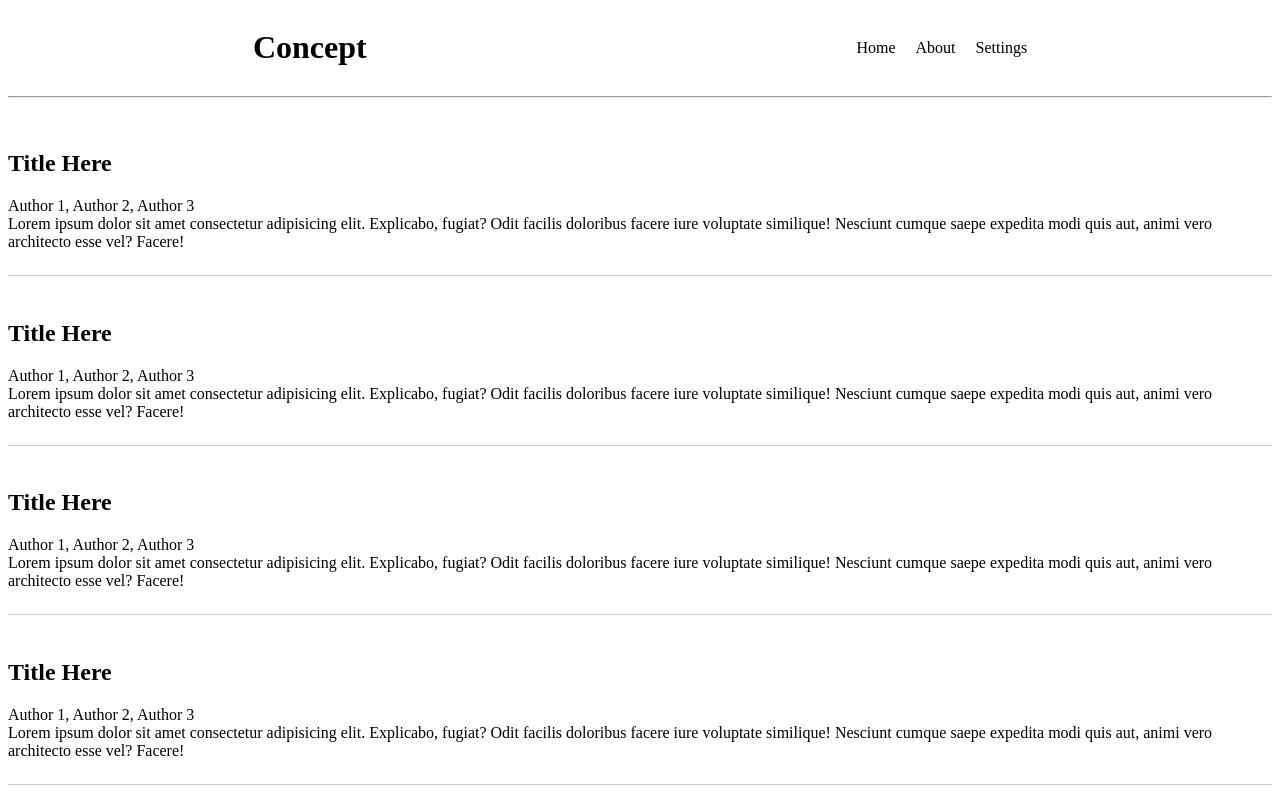
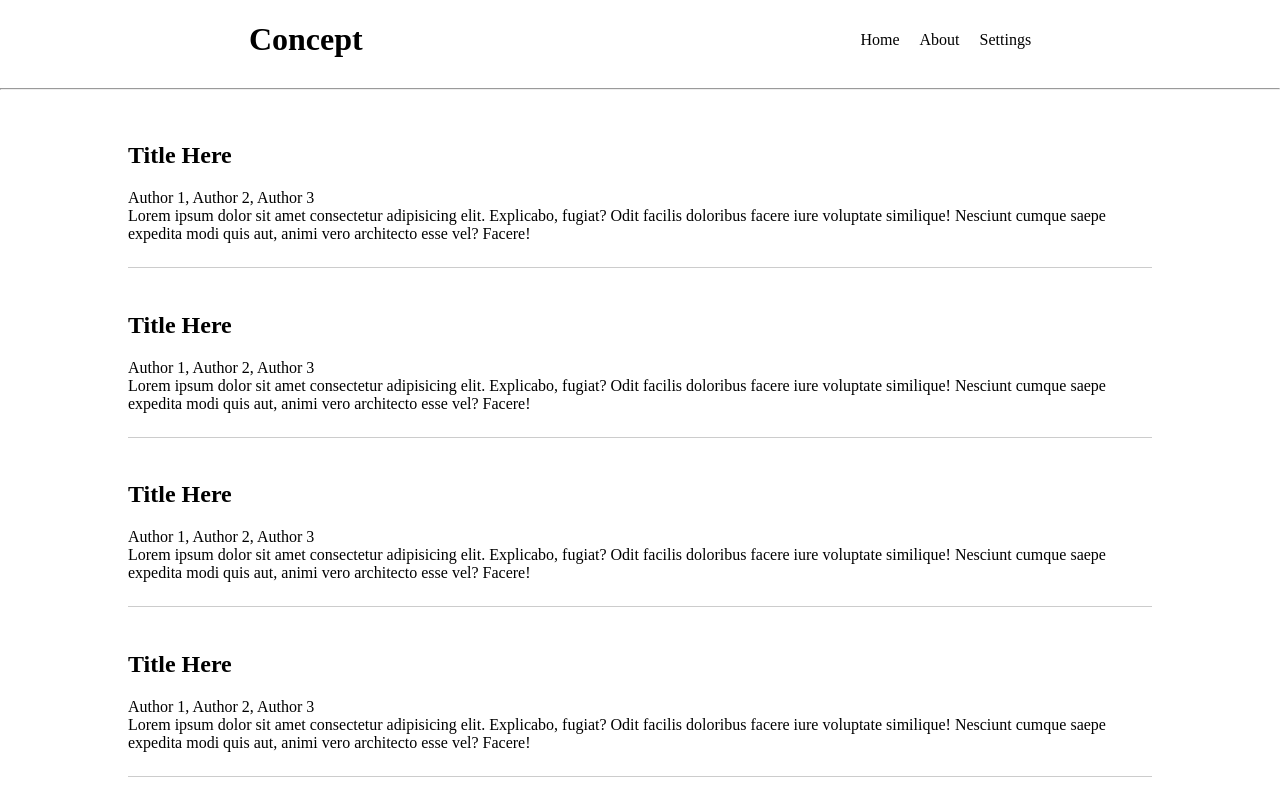
Before and after one commit to Arktetra/concept, a SvelteKit app in the folder frontend/: page / in a window 1280 px wide. Shown: the top 800 px of the page. Built offline with nearby package versions, Linux system fonts and the light colour scheme.

Commit message:
minor changes

```diff
--- a/frontend/src/routes/+layout.svelte
+++ b/frontend/src/routes/+layout.svelte
@@ -17,6 +17,10 @@
 {@render children()}
 
 <style>
+    :global(body) {
+        margin: 0;  /* for removing space on left and right of hr */
+    }
+
     .nav-bar {
         display: flex;
         justify-content: space-around;
--- a/frontend/src/routes/+page.svelte
+++ b/frontend/src/routes/+page.svelte
@@ -1,5 +1,5 @@
 <script lang="ts">
-    import Post from "./components/Post.svelte";
+    import Post from "./components/PostPreview.svelte";
     import Posts from "./components/Posts.svelte";
 
 
--- a/frontend/src/routes/components/PostPreview.svelte
+++ b/frontend/src/routes/components/PostPreview.svelte
@@ -14,5 +14,8 @@
         border-bottom: 1px solid rgba(0, 0, 0, 0.2);
         display: block;
         padding: 24px 0;
+        width: 80%;
+        margin-left: auto;
+        margin-right: auto;
     }
 </style>
```
